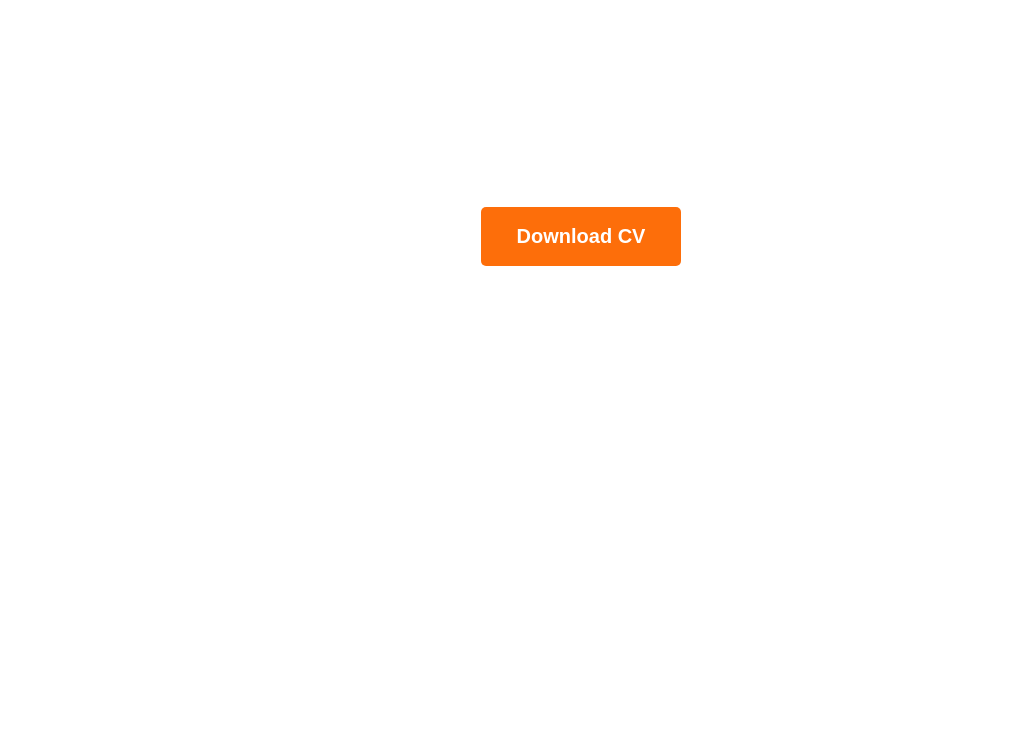
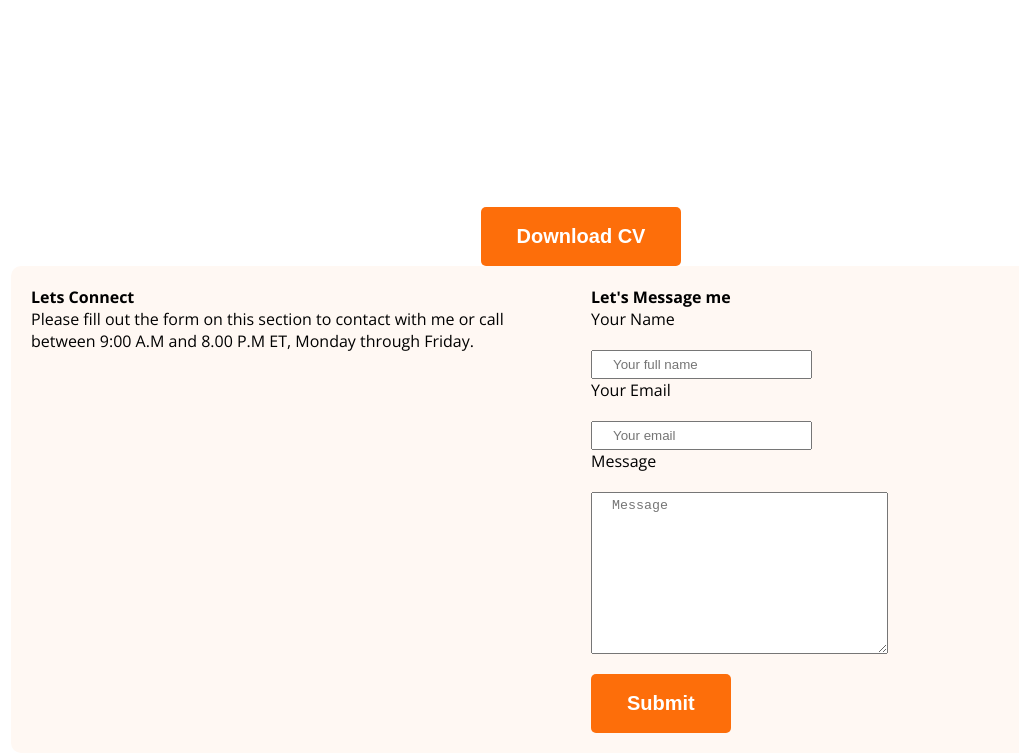
Before and after one commit to faridul22/web-developer-portfolio, a plain HTML site: page index.html in a window 1280 px wide. Shown: the part 3143-3896 px from the top of the page, without its empty margins (59-1078 px from the left). Before the commit the page ends 3409 px from the top, so only its background shows below. Drawn offline with nearby package versions, Linux system fonts and the light colour scheme.

Commit message:
contact section added

```diff
--- a/index.html
+++ b/index.html
@@ -160,8 +160,33 @@
                 <button class="primary_btn">Download CV</button>
             </div>
         </section>
+        <section class="contact_section">
+            <div class="">
+                <h4>Lets Connect</h4>
+                <p>Please fill out the form on this section to contact with me or call between 9:00 A.M and 8.00 P.M ET,
+                    Monday through Friday.</p>
+            </div>
+            <div class="">
+                <h4>Let's Message me</h4>
+                <form class="form_container">
+                    <label for="name">Your Name
+                        <input type="text" name="name" id="name" placeholder="Your full name">
+                    </label>
+                    <label for="email">Your Email
+                        <input type="text" name="email" id="email" placeholder="Your email">
+                    </label>
+                    <label for="message">Message
+                        <textarea name="message" id="message" cols="30" rows="10" placeholder="Message"></textarea>
+                    </label>
+                    <input class="primary_btn" type="submit" value="Submit">
+                </form>
+
+            </div>
+        </section>
     </main>
-    <footer></footer>
+    <footer>
+
+    </footer>
 </body>
 
 </html>
--- a/styles/style.css
+++ b/styles/style.css
@@ -226,3 +226,23 @@ main {
 .download_CV {
     text-align: center;
 }
+
+
+/* footer style */
+.contact_section {
+    display: grid;
+    grid-template-columns: repeat(2, 1fr);
+    gap: 20px;
+    margin: 0 auto;
+    background-color: #FFF8F3;
+    padding: 20px;
+    border-radius: 10px;
+}
+
+textarea,
+input {
+    display: block;
+    padding: 5px 20px;
+    margin-top: 20px;
+
+}
```
